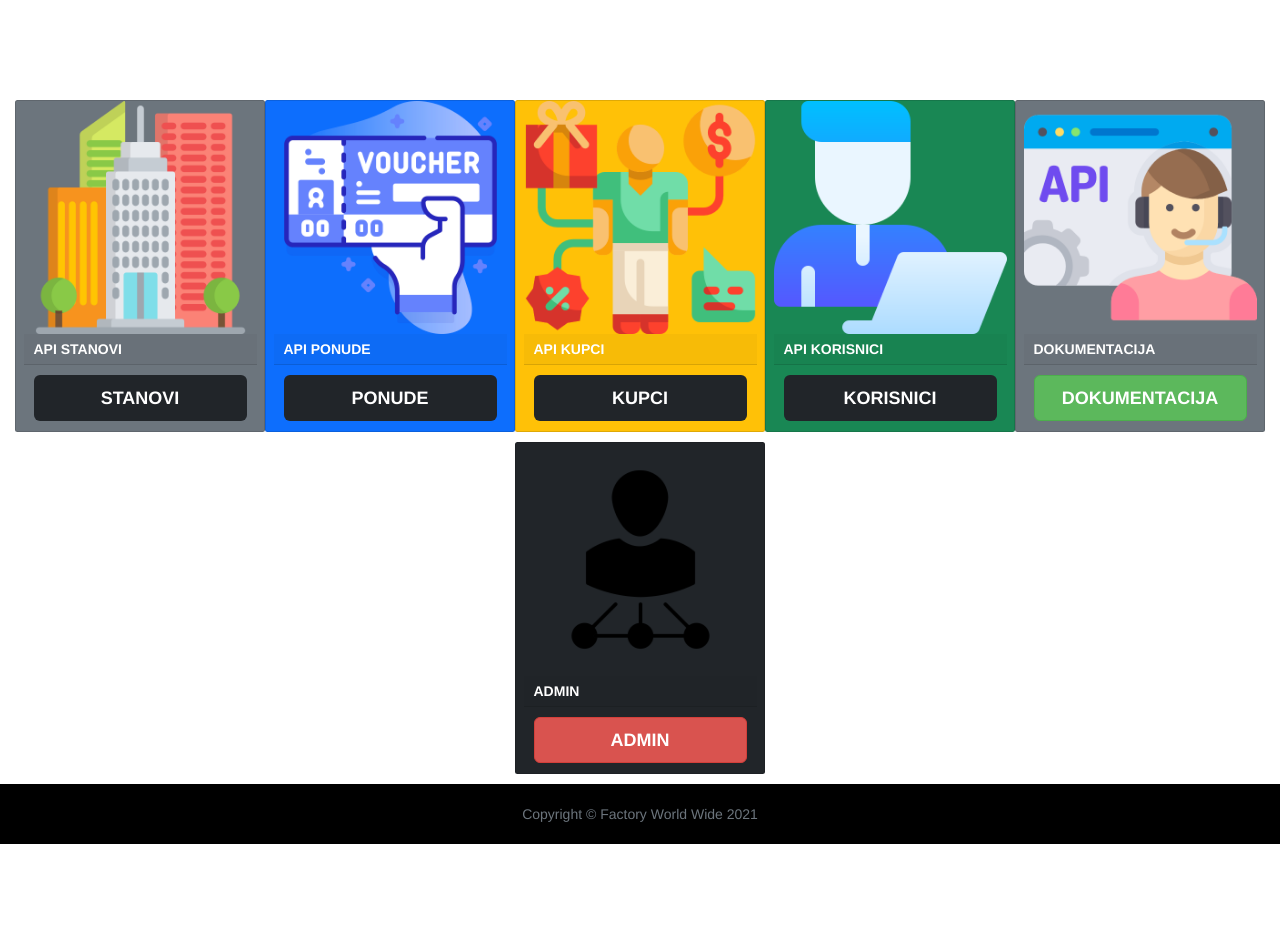
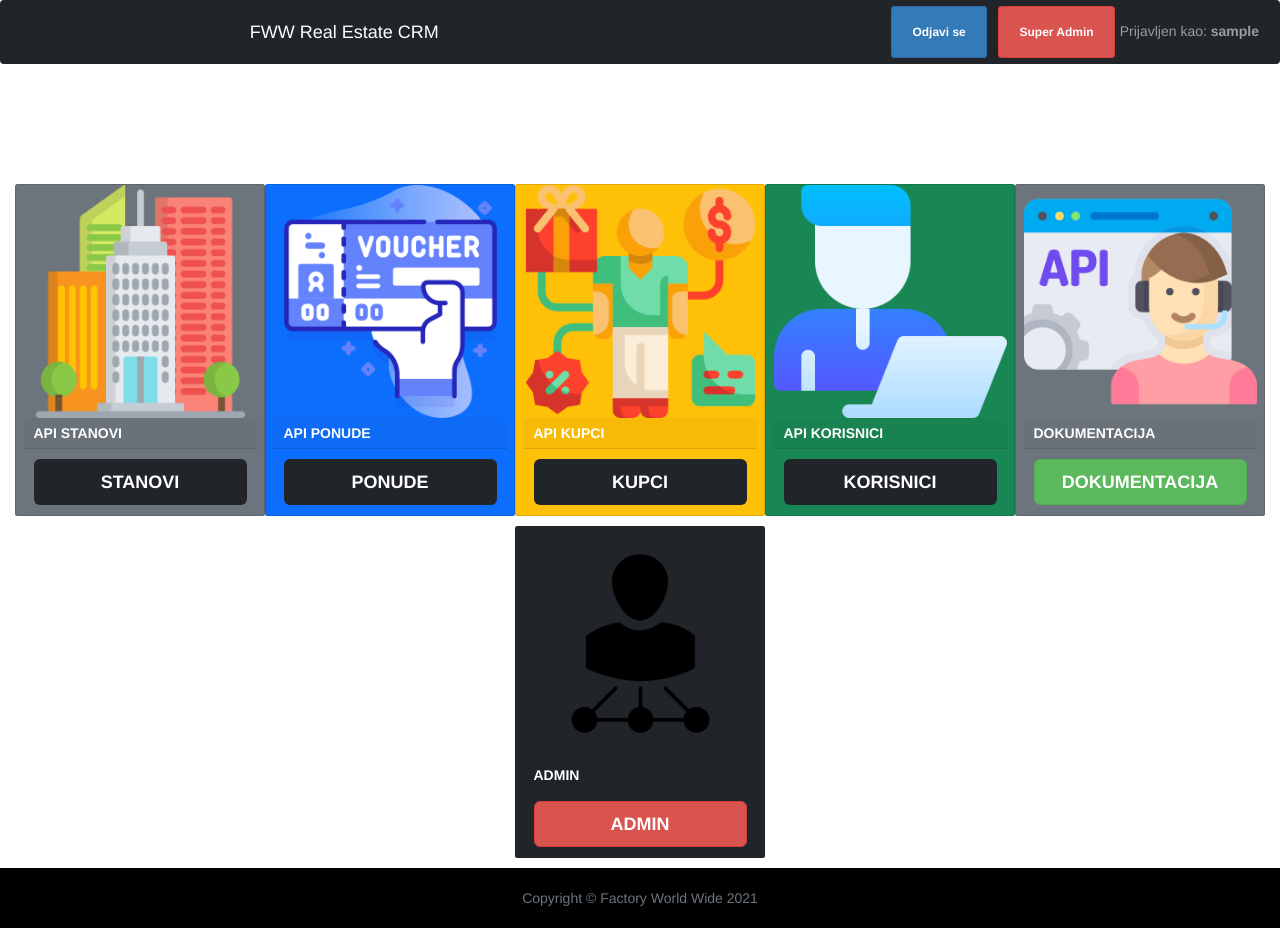
Before and after one commit to NoviPark2023/1, a Django app: page / in a window 1280 px wide. Before the commit the page ends 844 px from the top, so only its background shows below. Run offline with Django 3.2, Linux system fonts and the light colour scheme; the visitor is signed in with stand-in values (Sample User, id 1); parts of the project's set-up code (start-up, migrations or seed data) failed here and were passed over; some libraries are stand-ins or nearby versions.

Commit message:
HOMEPAGE Styling

```diff
--- a/config/urls.py
+++ b/config/urls.py
@@ -1,7 +1,7 @@
 from django.conf.urls import url
 from django.conf.urls.static import static
 from django.contrib import admin
-from django.contrib.auth.views import LoginView
+from django.contrib.auth.views import LoginView, LogoutView
 from django.urls import path, include
 
 from django.conf import settings
@@ -27,6 +27,7 @@ urlpatterns = [
     path('admin/', admin.site.urls),
     # Root LogIn home path
     path('', LoginView.as_view(template_name='./login-home.html'), name='login'),
+    path('logout/', LogoutView.as_view(), name='logout'),
     # Root Putanja do Kupaca
     path('kupci/', include('real_estate_api.kupci.urls', namespace='kupci')),
     # Root Putanja do Korisnika
--- a/real_estate_api/templates/base.html
+++ b/real_estate_api/templates/base.html
@@ -51,6 +51,7 @@
 
 <body>
 {% if request.user.is_authenticated %}
+     {% include 'navbar.html' %}
 {% endif %}
 
 {% block content %}
--- /dev/null
+++ b/real_estate_api/templates/navbar.html
@@ -0,0 +1,24 @@
+<nav class="navbar navbar-expand-md navbar-dark bg-dark">
+    <div class="container-fluid">
+
+        <div class="mx-auto order-0">
+            <a class="navbar-brand mx-auto" href="/">FWW Real Estate CRM</a>
+            <button class="navbar-toggler" type="button" data-bs-toggle="collapse" data-bs-target=".dual-collapse2">
+                <span class="navbar-toggler-icon"></span>
+            </button>
+        </div>
+        <ul class="navbar-nav ms-auto">
+            {% if request.user.is_authenticated %}
+            <li class="nav-item">
+                <a class="btn btn-primary btn-sm " href='{% url "logout" %}' role="button"><b>&nbsp;&nbsp;&nbsp;Odjavi se&nbsp;&nbsp;&nbsp;</b></a>&nbsp;&nbsp;&nbsp;
+            </li>
+            <li class="nav-item">
+                <a class="btn btn-danger btn-sm" href="{% url 'admin:index' %}" role="button"><b>&nbsp;&nbsp;&nbsp;Super Admin&nbsp;&nbsp;&nbsp;</b></a>
+            </li>
+            <li class="nav-item">
+                <a class="nav-link" href="#">Prijavljen kao: <b>{{ request.user.username }}</b></a>
+            </li>
+            {% endif %}
+        </ul>
+    </div>
+</nav>
```
